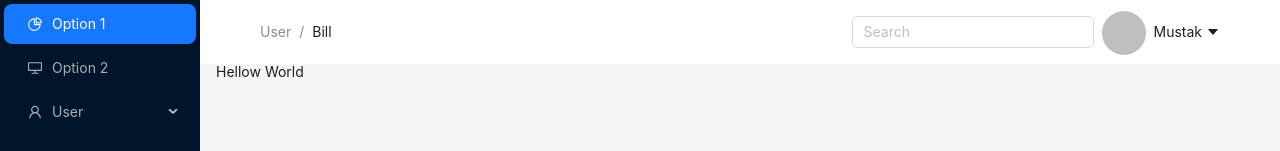
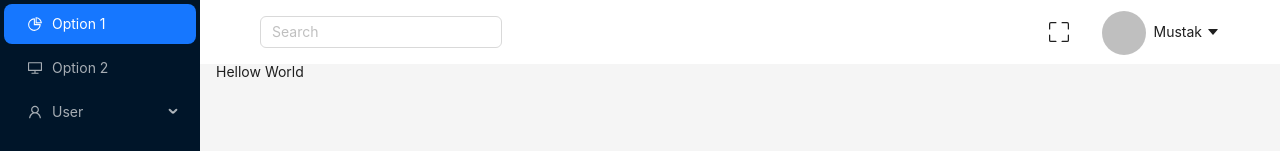
Before and after one commit to MustakAhmedKafy/vue-ant-dashboard, a Vue app: page / in a window 1280 px wide. Shown: the top 151 px of the page. Built offline with nearby package versions, Linux system fonts and the light colour scheme.

Commit message:
full screen add

```diff
--- a/src/components/layout/TopHeader.vue
+++ b/src/components/layout/TopHeader.vue
@@ -1,7 +1,33 @@
 <script setup>
 import { ref } from 'vue'
-import { CaretDownOutlined, LoginOutlined  } from '@ant-design/icons-vue';
+import { CaretDownOutlined, LoginOutlined } from '@ant-design/icons-vue'
 const value = ref('')
+const isFullScreen = ref(false)
+const toggleFullScreen = () => {
+  isFullScreen.value = !isFullScreen.value
+  const element = document.documentElement
+  if (isFullScreen.value) {
+    if (element.requestFullscreen) {
+      element.requestFullscreen()
+    } else if (element.mozRequestFullScreen) {
+      element.mozRequestFullScreen()
+    } else if (element.webkitRequestFullscreen) {
+      element.webkitRequestFullscreen()
+    } else if (element.msRequestFullscreen) {
+      element.msRequestFullscreen()
+    }
+  } else {
+    if (document.exitFullscreen) {
+      document.exitFullscreen()
+    } else if (document.mozCancelFullScreen) {
+      document.mozCancelFullScreen()
+    } else if (document.webkitExitFullscreen) {
+      document.webkitExitFullscreen()
+    } else if (document.msExitFullscreen) {
+      document.msExitFullscreen()
+    }
+  }
+}
 </script>
 
 <template>
@@ -14,19 +40,31 @@ const value = ref('')
       justify-content: space-between;
     "
   >
+    <a-menu>
+      <a-space direction="vertical">
+        <a-input v-model:value="value" placeholder="Search" />
+      </a-space>
+    </a-menu>
+
     <a-space>
-      <a-breadcrumb style="margin: 16px 0">
-        <a-breadcrumb-item>User</a-breadcrumb-item>
-        <a-breadcrumb-item>Bill</a-breadcrumb-item>
-      </a-breadcrumb>
-    </a-space>
-    <a-space>
-      <a-menu>
-        <a-space direction="vertical">
-          <a-input v-model:value="value" placeholder="Search" />
-        </a-space>
-      </a-menu>
+      <a-menu
 
+        style=""
+        >
+        <a-button  @click="toggleFullScreen" style="border: 0px; display: flex; align-items: center; margin-right: 10px; box-shadow: none;">
+          <svg
+          xmlns="http://www.w3.org/2000/svg"
+          width="20"
+          height="20"
+          fill="currentColor"
+          class="bi bi-fullscreen"
+          viewBox="0 0 16 16"
+        >
+          <path
+            d="M1.5 1a.5.5 0 0 0-.5.5v4a.5.5 0 0 1-1 0v-4A1.5 1.5 0 0 1 1.5 0h4a.5.5 0 0 1 0 1zM10 .5a.5.5 0 0 1 .5-.5h4A1.5 1.5 0 0 1 16 1.5v4a.5.5 0 0 1-1 0v-4a.5.5 0 0 0-.5-.5h-4a.5.5 0 0 1-.5-.5M.5 10a.5.5 0 0 1 .5.5v4a.5.5 0 0 0 .5.5h4a.5.5 0 0 1 0 1h-4A1.5 1.5 0 0 1 0 14.5v-4a.5.5 0 0 1 .5-.5m15 0a.5.5 0 0 1 .5.5v4a1.5 1.5 0 0 1-1.5 1.5h-4a.5.5 0 0 1 0-1h4a.5.5 0 0 0 .5-.5v-4a.5.5 0 0 1 .5-.5"
+          /></svg>
+        </a-button>
+        </a-menu>
       <a-menu>
         <a-dropdown class="admin-dropdown" placement="bottom">
           <template #overlay>
@@ -67,7 +105,7 @@ const value = ref('')
               </a-menu-item>
               <a-divider class="divider" />
               <a-menu-item key="lg" style="padding-right: 30px; padding-bottom: 10px">
-               <LoginOutlined />
+                <LoginOutlined />
                 <span style="padding-left: 8px" class="gray-menu-item">Log out</span>
               </a-menu-item>
             </a-menu>
@@ -75,23 +113,31 @@ const value = ref('')
           <div>
             <a-avatar focus :size="44"> </a-avatar>
             <span class="gray-menu-item" style="margin-left: 8px"
-              >Mustak <CaretDownOutlined /></span
-            >
+              >Mustak <CaretDownOutlined
+            /></span>
           </div>
-        </a-dropdown></a-menu
-      >
+        </a-dropdown>
+      </a-menu>
     </a-space>
   </a-layout-header>
 </template>
-
 <style scoped>
 .ant-layout-header {
   padding-inline: 60px !important;
 }
+
 .ant-divider-horizontal {
   margin: 5px 0px !important;
 }
+
 .ant-menu-light.ant-menu-root.ant-menu-vertical {
   border: none;
 }
+
+/* Add media query for responsiveness */
+@media screen and (max-width: 768px) {
+  .ant-layout-header {
+    padding-inline: 16px !important; /* Adjust padding for smaller screens */
+  }
+}
 </style>
```
